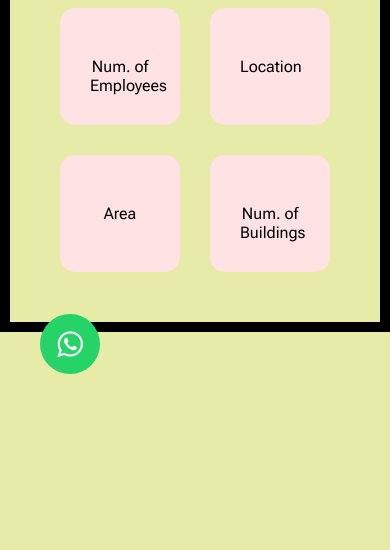
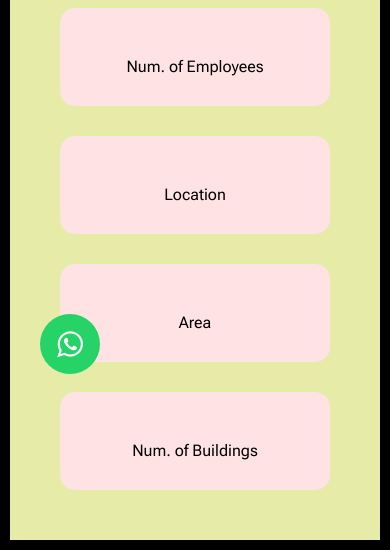
Before and after one commit to sarathkumarrs/hao, a Django app: page /about/ in a window 390 px wide. Shown: the part 370-920 px from the top of the page. Before the commit the page ends 744 px from the top, so only its background shows below. Run offline with Django 3.2, Linux system fonts and the light colour scheme; data that the repository does not hold is empty.

Commit message:
about refactor

```diff
--- a/static/styleabout.css
+++ b/static/styleabout.css
@@ -114,7 +114,7 @@
     .aboutus{
         grid-column: span 2;
     }
-    .blocks{
+    .blocksa{
         grid-column: span 4;
     }
     .empty{
```
